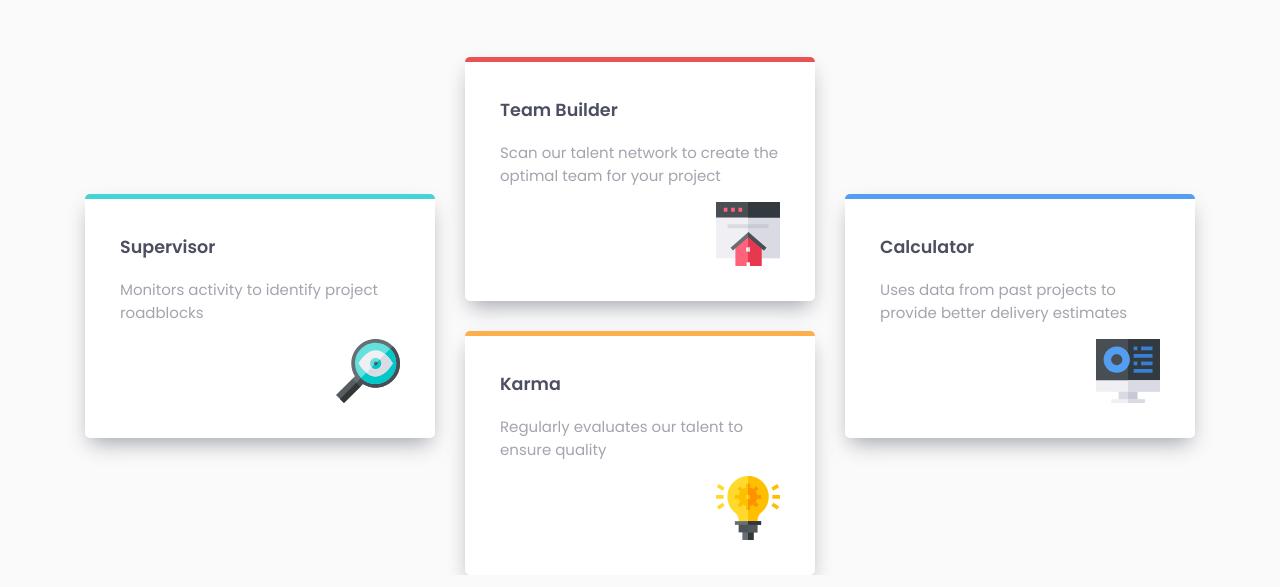
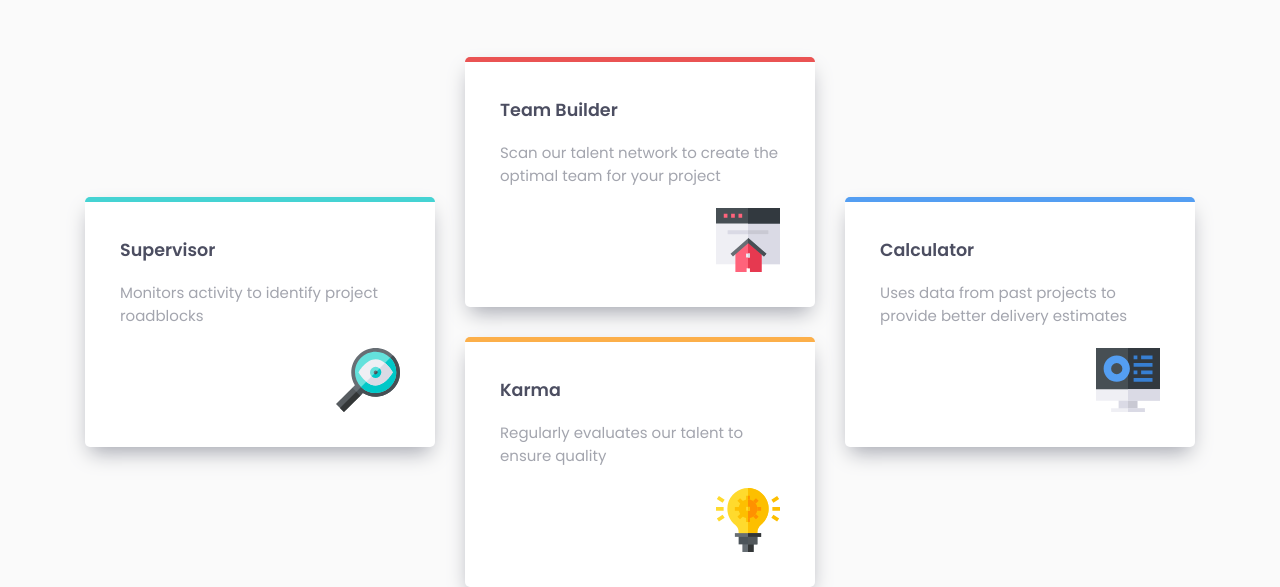
Before and after one commit to KaioDelmondes/FrontWeb, a plain HTML site: page Iniciante/four-card-feature-section-master/index_cssgrid.html in a window 1280 px wide. Shown: the part 260-847 px from the top of the page. Drawn offline with Linux system fonts and the light colour scheme.

Commit message:
Posicionamento das imagens de canto concluído

```diff
--- a/Iniciante/four-card-feature-section-master/index_cssgrid.html
+++ b/Iniciante/four-card-feature-section-master/index_cssgrid.html
@@ -30,27 +30,35 @@
     <div class="wrapper">
 
       <div class="card cyan-border">
+        <div class="content">
           <h3>Supervisor</h3>
           <p>Monitors activity to identify project roadblocks</p>
           <img src="./images/icon-supervisor.svg" alt="">
         </div>
+      </div>
 
       <div class="card red-border">
+        <div class="content">
           <h3>Team Builder</h3>
           <p>Scan our talent network to create the optimal team for your project</p>
           <img src="./images/icon-team-builder.svg" alt="">
         </div>
+      </div>
 
       <div class="card orange-border">
+        <div class="content">
           <h3>Karma</h3>
           <p>Regularly evaluates our talent to ensure quality</p>
           <img src="./images/icon-karma.svg" alt="">
         </div>
+      </div>
 
       <div class="card purple-border">
+        <div class="content">
           <h3>Calculator</h3>
           <p>Uses data from past projects to provide better delivery estimates</p>
           <img src="./images/icon-calculator.svg" alt="">
+        </div>
       </div>
 
     </div>
--- a/Iniciante/four-card-feature-section-master/style_cssgrid.css
+++ b/Iniciante/four-card-feature-section-master/style_cssgrid.css
@@ -40,15 +40,13 @@ p {
 }
 
 .card {
-    flex-flow: row wrap;
-    max-width: 350px;
-    max-height: 250px;
+    width: 350px;
+    height: 250px;
     padding: 35px;
     background-color: #FFFFFF;
     border-radius: 5px ;
     box-shadow: 0px 10px 20px -5px hsl(229, 6%, 66%);
     font-size: 15px;
-    overflow: auto;
 }
 
 .card h3 {
@@ -81,8 +79,16 @@ p {
     margin: auto;
 }
 
-div.card > img {
-    float: right;
+.content {
+    width: 100%;
+    height: 100%;
+    position: relative;
+}
+
+div.card > div.content > img {
+    position: absolute;
+    right: 0;
+    bottom: 0;
 }
 
 @media only screen and (max-width: 375px) {
```
Lines whose indentation alone changed are shown as unchanged.
